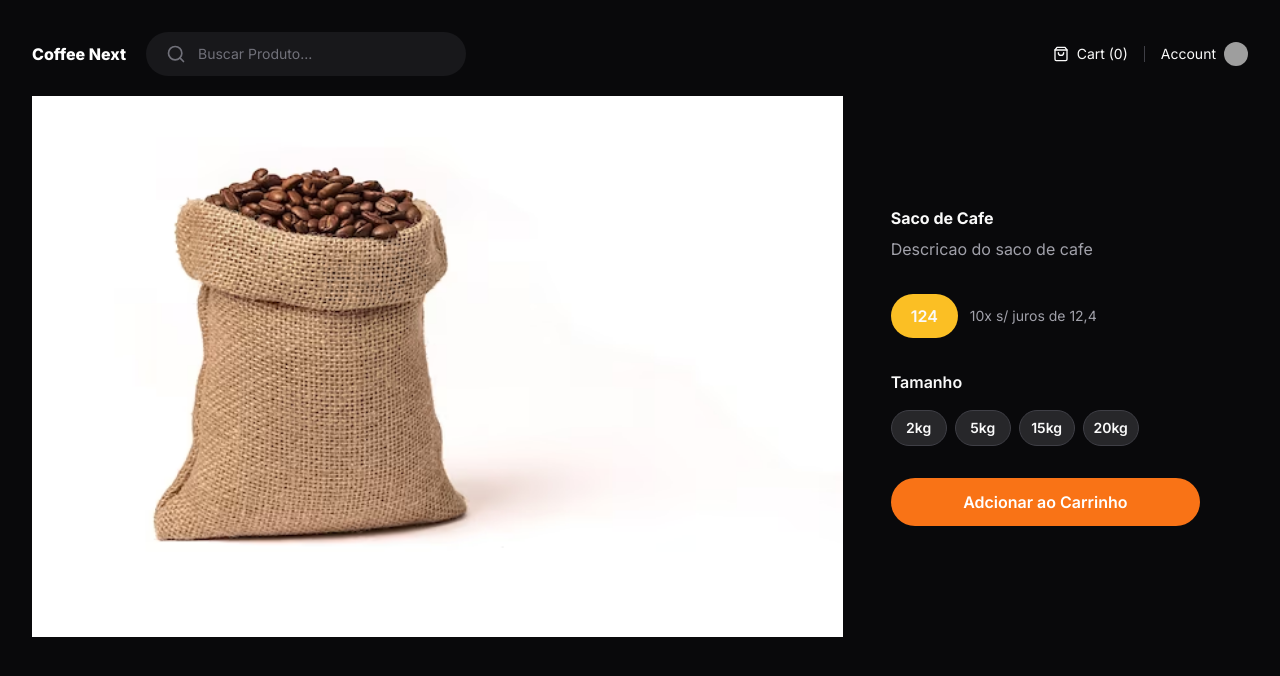
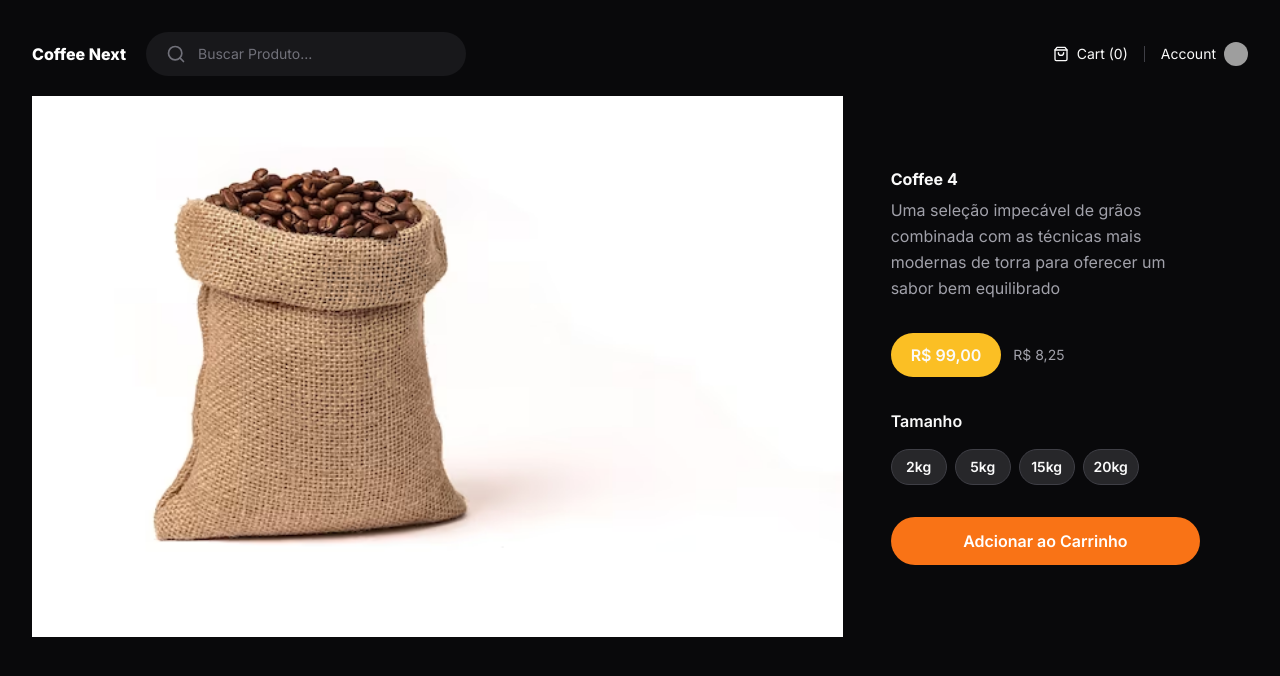
Before and after one commit to orpinelli/coffee-next, a Next.js app: page /product/coffe-4 in a window 1280 px wide. Shown: the top 676 px of the page. Built offline with nearby package versions, Linux system fonts and the light colour scheme; grey boxes are pictures that could not be loaded.

Commit message:
feat: fetch de dados e metadata

```diff
--- a/src/app/(store)/(home)/page.tsx
+++ b/src/app/(store)/(home)/page.tsx
@@ -2,6 +2,7 @@ import Image from "next/image";
 import Link from "next/link";
 import { api } from "@/data/api";
 import { Product } from "@/data/types/product";
+import type { Metadata } from "next";
 
 async function getFeaturedProducts(): Promise<Product[]> {
   const response = await api("/products/featured", {
@@ -11,6 +12,10 @@ async function getFeaturedProducts(): Promise<Product[]> {
 
   return products;
 }
+
+export const metadata: Metadata = {
+  title: "Home",
+};
 
 export default async function Home() {
   const [highlightedProduct, ...otherProducts] = await getFeaturedProducts();
@@ -24,8 +29,8 @@ export default async function Home() {
         <Image
           src={highlightedProduct.image}
           className="group-hover:scale-110 trasnsition-trasnsform duration-500 rounded-lg"
-          width={820}
-          height={830}
+          width={1020}
+          height={1030}
           quality={100}
           alt=""
         />
@@ -51,7 +56,7 @@ export default async function Home() {
               src={product.image}
               className="group-hover:scale-105 trasnsition-trasnsform duration-500"
               width={920}
-              height={920}
+              height={900}
               quality={100}
               alt=""
             />
--- a/src/app/(store)/product/[slug]/page.tsx
+++ b/src/app/(store)/product/[slug]/page.tsx
@@ -1,27 +1,66 @@
+import { api } from "@/data/api";
+import { Product } from "@/data/types/product";
 import Image from "next/image";
 
-export default function ProductPage() {
+interface ProductPros {
+  params: {
+    slug: string;
+  };
+}
+
+const ONE_HOUR_FOR_REVALIDATION = 60 * 60;
+
+async function getProduct(slug: string): Promise<Product> {
+  const response = await api(`/products/${slug}`, {
+    next: {
+      revalidate: ONE_HOUR_FOR_REVALIDATION,
+    },
+  });
+  const products = await response.json();
+
+  return products;
+}
+
+export async function generateMetadata({ params }: ProductPros) {
+  const product = await getProduct(params.slug);
+  return {
+    title: product.title,
+  };
+}
+
+export default async function ProductPage({ params }: ProductPros) {
+  const INSTALLMENT_AMOUT = 12;
+  const product = await getProduct(params.slug);
+
   return (
     <div className="relative grid max-h-[860px] grid-cols-3">
       <div className="col-span-2 overflow-hidden">
         <Image
-          src="/graos-de-cafe.png"
+          src={product.image}
           alt=""
-          width={1000}
-          height={1000}
+          width={1200}
+          height={1200}
           quality={100}
         />
       </div>
       <div className="flex flex-col justify-center px-12 ">
-        <h1 className="text-3x1 font-bold leading-tight">Saco de Cafe</h1>
+        <h1 className="text-3x1 font-bold leading-tight">{product.title}</h1>
         <p className="mt-2 leading-relaxed text-zinc-400">
-          Descricao do saco de cafe
+          {product.description}
         </p>
         <div className="mt-8 flex items-center gap-3 ">
           <span className="inline-block rounded-full bg-amber-400 font-semibold px-5 py-2.5">
-            124
+            {product.price.toLocaleString("pt-br", {
+              style: "currency",
+              currency: "BRL",
+            })}
           </span>
-          <span className="text-sm text-zinc-400">10x s/ juros de 12,4</span>
+          <span className="text-sm text-zinc-400">
+            {(product.price / INSTALLMENT_AMOUT).toLocaleString("pt-br", {
+              style: "currency",
+              currency: "BRL",
+            })}
+          </span>
         </div>
 
         <div className="mt-8 space-y-4">
--- /dev/null
+++ b/src/app/api/products/[slug]/route.ts
@@ -0,0 +1,18 @@
+import { NextResponse } from "next/server";
+import data from "../data.json";
+import { z } from "zod";
+export async function GET(
+  _: Request,
+  { params }: { params: { slug: string } }
+) {
+  await new Promise((resolve) => setTimeout(resolve, 1000));
+  const slug = z.string().parse(params.slug);
+
+  const product = data.products.find((product) => product.slug === slug);
+
+  if (!product) {
+    return Response.json({ message: "Ops" }, { status: 400 });
+  }
+
+  return Response.json(product);
+}
--- a/src/app/layout.tsx
+++ b/src/app/layout.tsx
@@ -5,7 +5,10 @@ import "./globals.css";
 const inter = Inter({ subsets: ["latin"], variable: "--font-inter" });
 
 export const metadata: Metadata = {
-  title: "Coffe Next",
+  title: {
+    template: "%s | Next Coffe",
+    default: "Next Coffe",
+  },
   description: "Loja de cafe para praticar next",
 };
 
```
